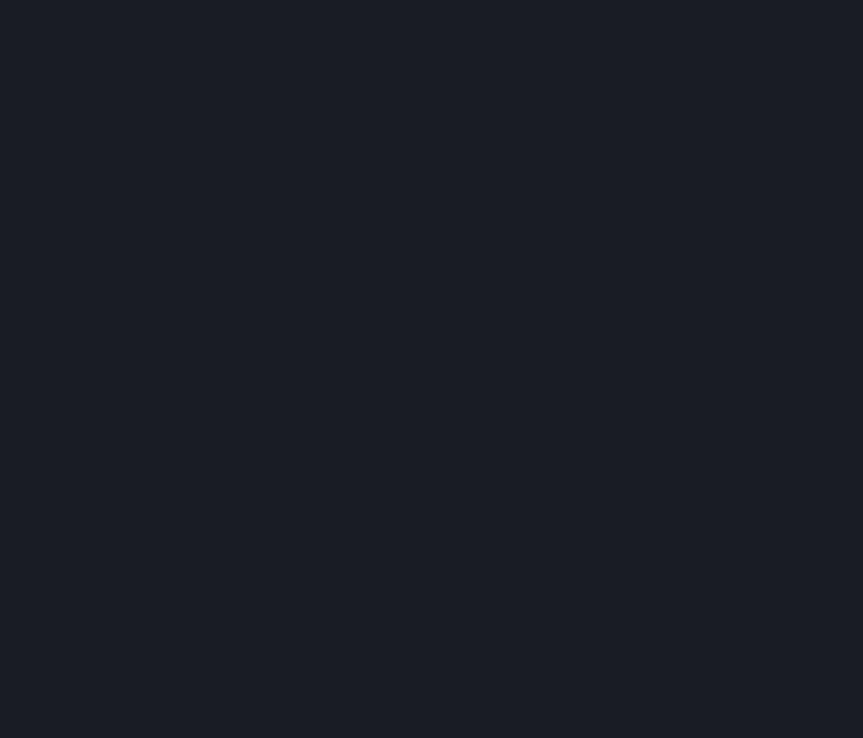
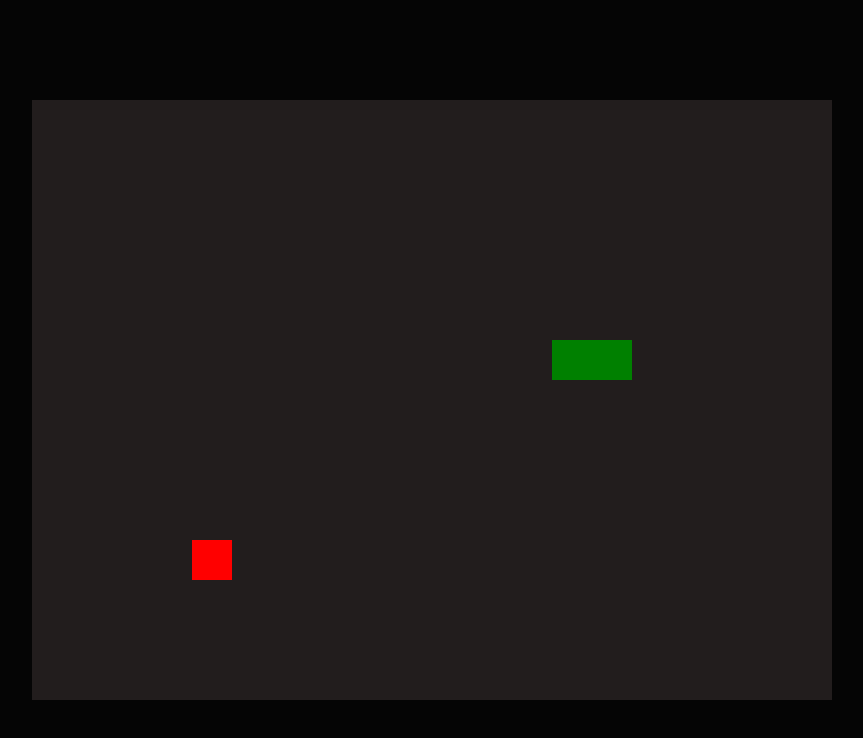
Before and after one commit to OsasAzamegbe/Snake-JS, a plain HTML site: page web.html in a window 1280 px wide. Shown: the whole page, without its empty margins (208-1071 px from the left). Drawn offline with Linux system fonts and the light colour scheme.

Commit message:
game working

```diff
--- a/web.css
+++ b/web.css
@@ -2,10 +2,10 @@ html, body{
     display: flex;
     justify-content: center;
     align-items: center;
-    background-color: rgb(25, 28, 36);
+    background: rgb(5, 5, 5);
     text-align: center;
     margin: 0;
     padding: 0;
     height: 100%;
-
+    color: rgb(34, 29, 29);
 }
--- a/web.html
+++ b/web.html
@@ -5,11 +5,11 @@
         <meta name="viewport" content="width=device-width, initial-scale=1.0">
         <link rel="stylesheet" href="./web.css">
         <!-- define require module and module.exports -->
-        <script>require = () => ({}); module = {}; module.exports = () => ({});</script>
+        <script>require=()=>({}); module={}; module.exports=()=>({});</script>
         <title>Snake JS</title>
     </head>
     <body>
-        <canvas id="canvas" style="width: 80vmin; height: 60vmin"></canvas>
+        <canvas id="canvas" width= 800; height= 600></canvas>
         <script src="./snake.js"></script>
         <script src="./web.js"></script>
     </body>
--- a/web.js
+++ b/web.js
@@ -0,0 +1,85 @@
+// initialize game state
+let state = initState()
+
+// canvas variables
+const canvas = document.getElementById('canvas')
+const ctx = canvas.getContext('2d')
+
+// map position values to canvas size
+const x = col => Math.round(col * canvas.width / state.cols)
+const y = row => Math.round(row * canvas.height / state.rows)
+
+// draw canvas
+const draw = () => {
+    //draw main canvas
+    ctx.fillStyle = 'rgb(34, 29, 29)' // grey
+    ctx.fillRect(0, 0, canvas.width, canvas.height)
+
+    // draw snake
+    ctx.fillStyle = 'rgb(0, 128, 0)' // green
+    state.snake.map(pos => ctx.fillRect(x(pos.x), y(pos.y), x(1), y(1)))
+
+    // draw apple
+    ctx.fillStyle = 'rgb(255,0,0)' //red
+    ctx.fillRect(x(state.apple.x), y(state.apple.y), x(1), y(1))
+
+
+    // draw crash
+  if (state.snake.length == 0) {
+    ctx.fillStyle = 'rgb(128,0,0)'
+    ctx.fillRect(0, 0, canvas.width, canvas.height)
+  }
+}
+
+// const draw = () => {
+//     // clear
+//     ctx.fillStyle = '#232323'
+//     ctx.fillRect(0, 0, canvas.width, canvas.height)
+
+//     // draw snake
+//     ctx.fillStyle = 'rgb(0,200,50)'
+//     state.snake.map(p => ctx.fillRect(x(p.x), y(p.y), x(1), y(1)))
+
+//     // draw apples
+//     ctx.fillStyle = 'rgb(255,50,0)'
+//     ctx.fillRect(x(state.apple.x), y(state.apple.y), x(1), y(1))
+
+//     // add crash
+//     if (state.snake.length == 0) {
+//       ctx.fillStyle = 'rgb(255,0,0)'
+//       ctx.fillRect(0, 0, canvas.width, canvas.height)
+//     }
+//   }
+
+// update canvas every 100 ms
+const step = t1 => t2 => {
+    if (t2 - t1 > 100) {
+        state = nextState(state)
+        draw()
+        window.requestAnimationFrame(step(t2))
+    } else {
+        window.requestAnimationFrame(step(t1))
+    }
+
+}
+
+// eventlisteners
+// const eventListeners = ()=> {
+window.addEventListener('keydown', e => {
+    switch(e.key) {
+        case 'w' : case 'i': case 'ArrowUp': state = enqueue(state)(NORTH); break;
+        case 'a': case 'j': case 'ArrowLeft': state = enqueue(state)(WEST); break;
+        case 's': case 'k': case 'ArrowDown': state = enqueue(state)(SOUTH); break;
+        case 'd': case 'l': case 'ArrowRight': state = enqueue(state)(EAST); break;
+    }
+})
+// }
+
+// // listen for DOM loaded
+// window.addEventListener('DOMContentLoaded', () =>{
+//     eventListeners()
+// })
+
+// load initial canvas and animationframe
+draw();
+window.requestAnimationFrame(step(0));
```
